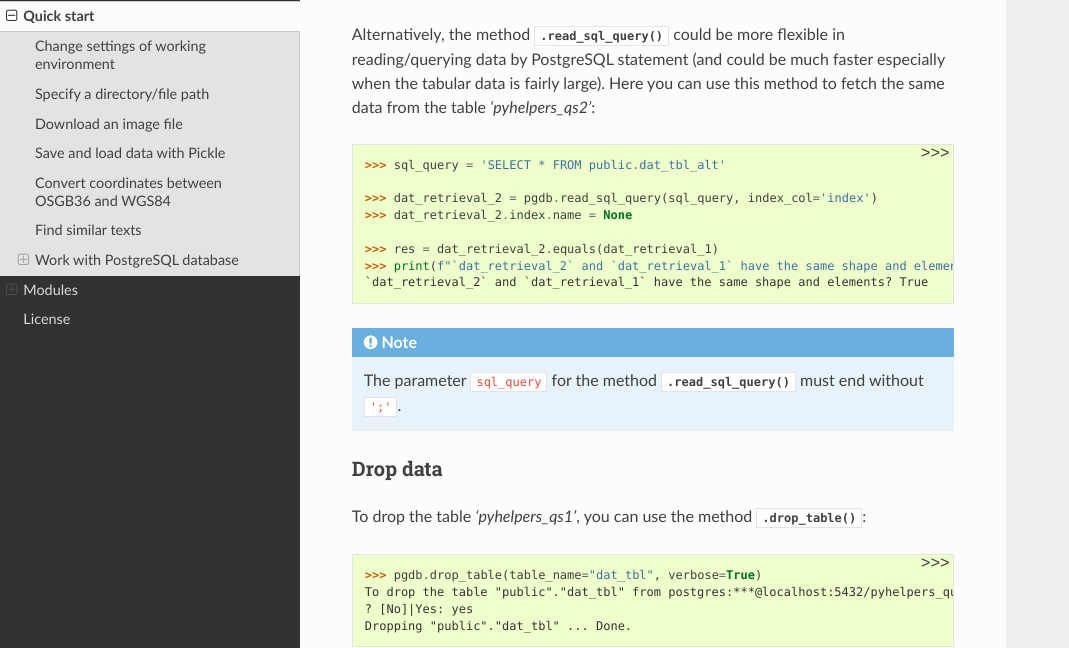
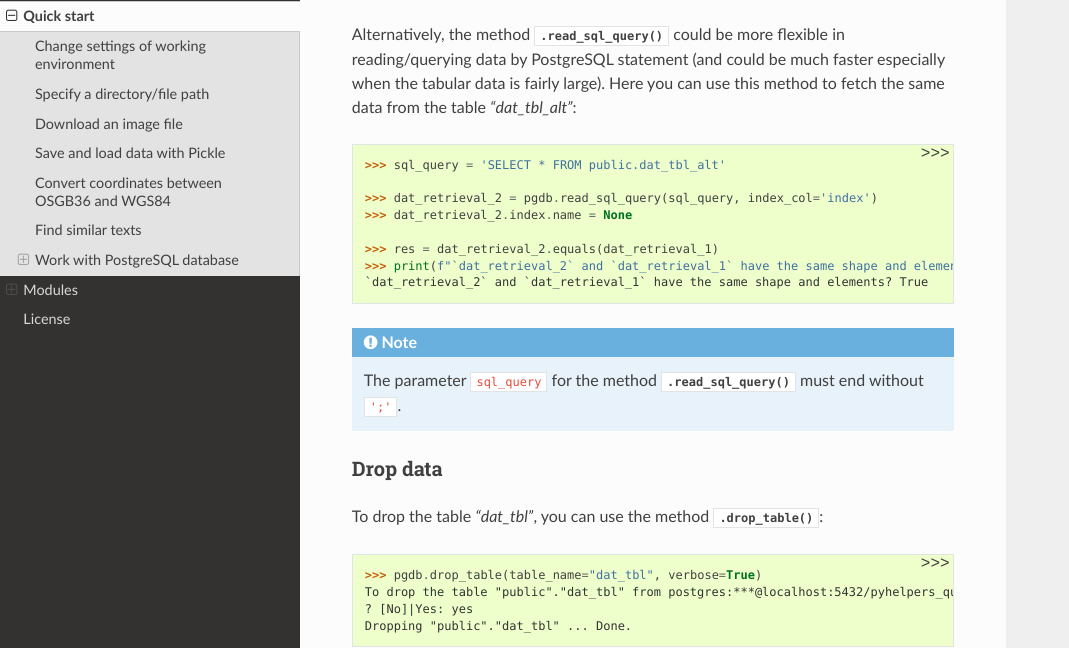
Before and after one commit to mikeqfu/pyhelpers, a Sphinx documentation site: the page built from docs/source/quick-start.rst, in a window 1280 px wide and 900 px high, scrolled down 11390 px. Shown: the part 160-808 px from the top of the window, without its empty margins (0-1069 px from the left). Built offline with Sphinx 7.4.7 and the Read the Docs theme 2.0.0, drawn with Linux system fonts in a browser that asks for light colours.

Commit message:
Modify docs\source\quick-start.rst

```diff
--- a/docs/source/quick-start.rst
+++ b/docs/source/quick-start.rst
@@ -529,7 +529,7 @@ To retrieve the imported data, you can use the method :py:meth:`.read_table()<py
     >>> print("`dat_retrieval_1` and `dat` have the same shape and elements? {}".format(res))
     `dat_retrieval_1` and `dat` have the same shape and elements? True
 
-Alternatively, the method :py:meth:`.read_sql_query()<pyhelpers.sql.PostgreSQL.read_sql_query>` could be more flexible in reading/querying data by PostgreSQL statement (and could be much faster especially when the tabular data is fairly large). Here you can use this method to fetch the same data from the table *'pyhelpers_qs2'*:
+Alternatively, the method :py:meth:`.read_sql_query()<pyhelpers.sql.PostgreSQL.read_sql_query>` could be more flexible in reading/querying data by PostgreSQL statement (and could be much faster especially when the tabular data is fairly large). Here you can use this method to fetch the same data from the table *"dat_tbl_alt"*:
 
 .. code-block:: python
 
@@ -550,7 +550,7 @@ Alternatively, the method :py:meth:`.read_sql_query()<pyhelpers.sql.PostgreSQL.r
 Drop data
 ---------
 
-To drop the table *'pyhelpers_qs1'*, you can use the method :py:meth:`.drop_table()<pyhelpers.sql.PostgreSQL.drop_table>`:
+To drop the table *"dat_tbl"*, you can use the method :py:meth:`.drop_table()<pyhelpers.sql.PostgreSQL.drop_table>`:
 
 .. code-block:: python
 
```
